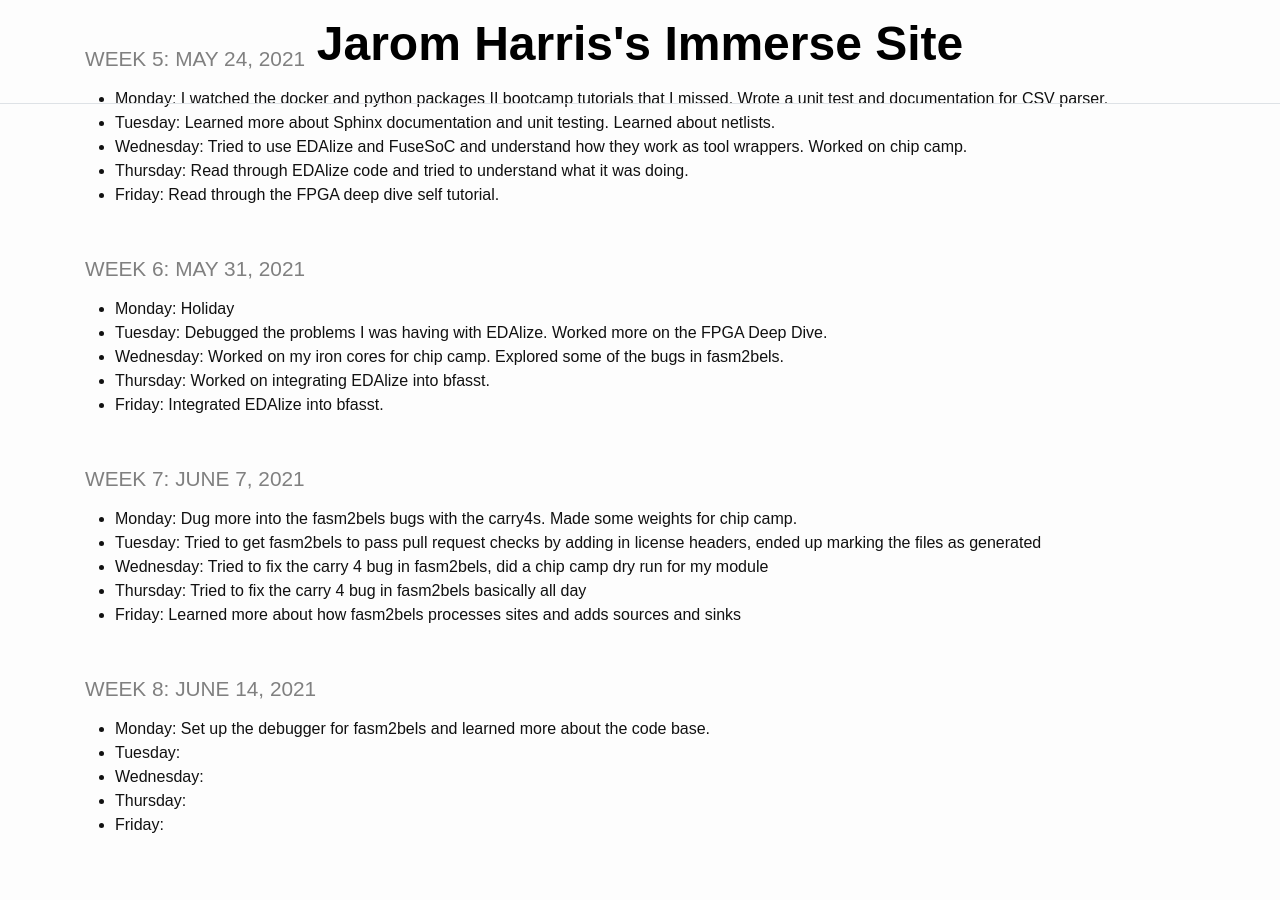
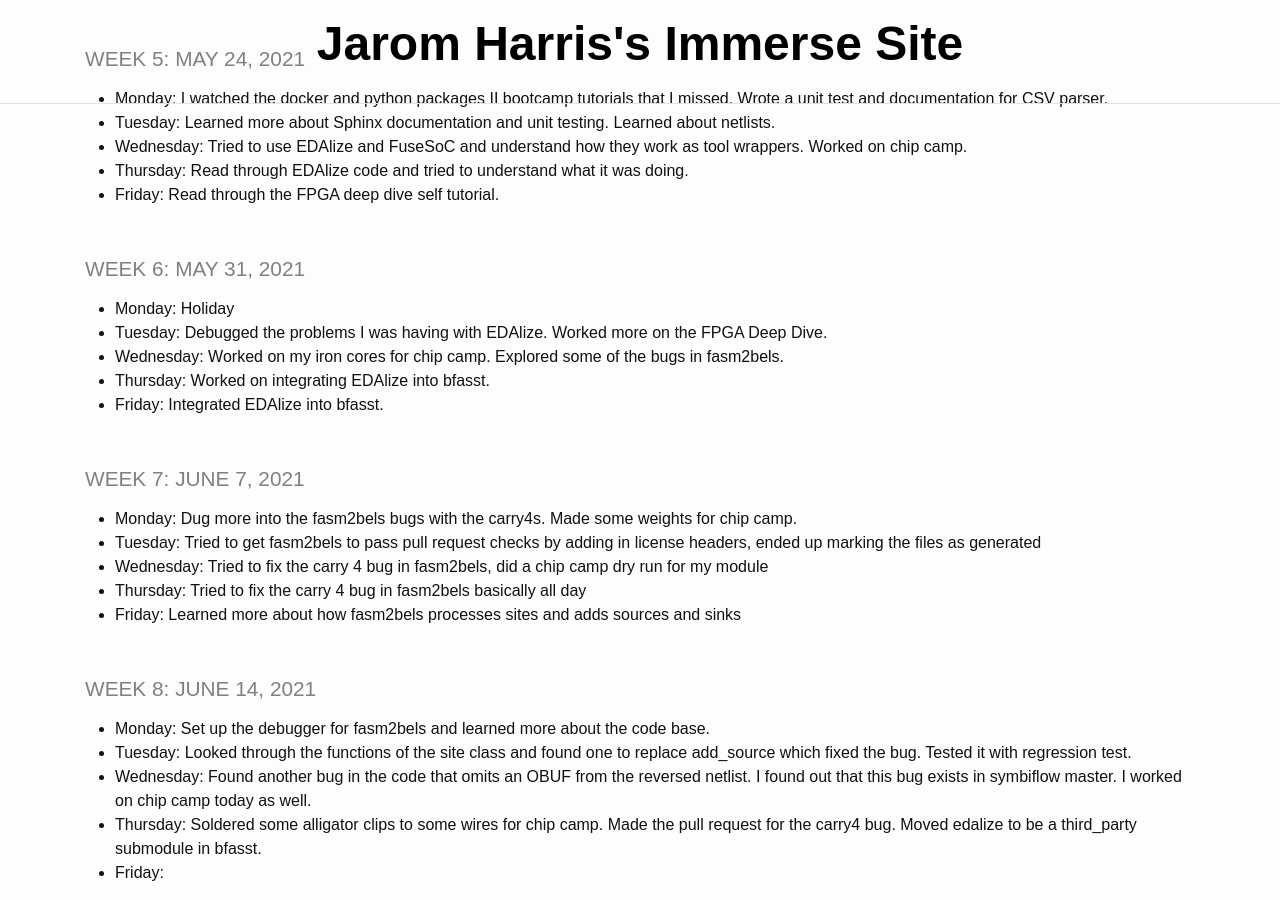
Before and after one commit to jaromharris/immerse, a Jekyll site: the page built from index.md, in a window 1280 px wide and 900 px high, scrolled down 1015 px. Built offline with Jekyll 4.4.1, drawn with Linux system fonts in a browser that asks for light colours; before the commit the page ends 1867 px from its top, so only the background shows below that.

Commit message:
Update index.md

```diff
--- a/index.md
+++ b/index.md
@@ -55,7 +55,7 @@ title: IMMERSE Log
 
 ### Week 8: June 14, 2021
 * **Monday**: Set up the debugger for fasm2bels and learned more about the code base.
-* **Tuesday**:
-* **Wednesday**:
-* **Thursday**:
+* **Tuesday**: Looked through the functions of the site class and found one to replace add_source which fixed the bug. Tested it with regression test.
+* **Wednesday**: Found another bug in the code that omits an OBUF from the reversed netlist. I found out that this bug exists in symbiflow master. I worked on chip camp today as well.
+* **Thursday**: Soldered some alligator clips to some wires for chip camp. Made the pull request for the carry4 bug. Moved edalize to be a third_party submodule in bfasst.
 * **Friday**:
```
